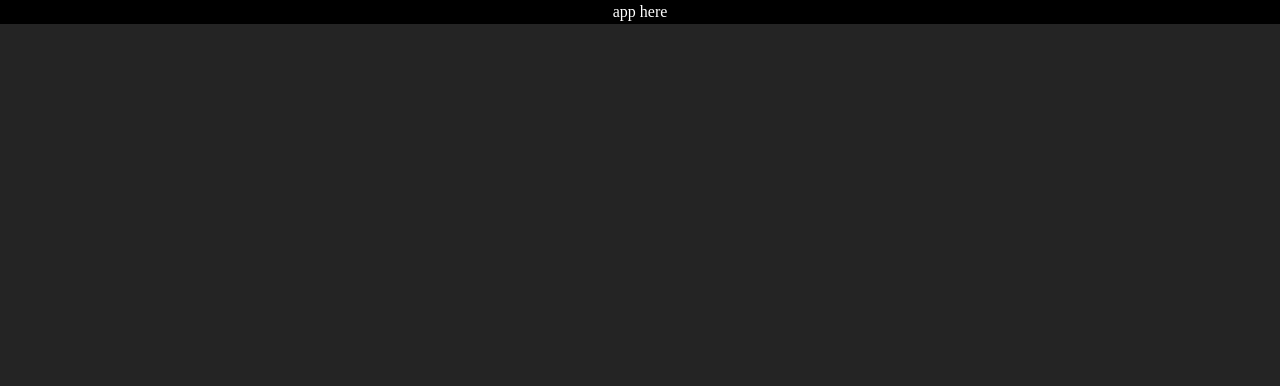
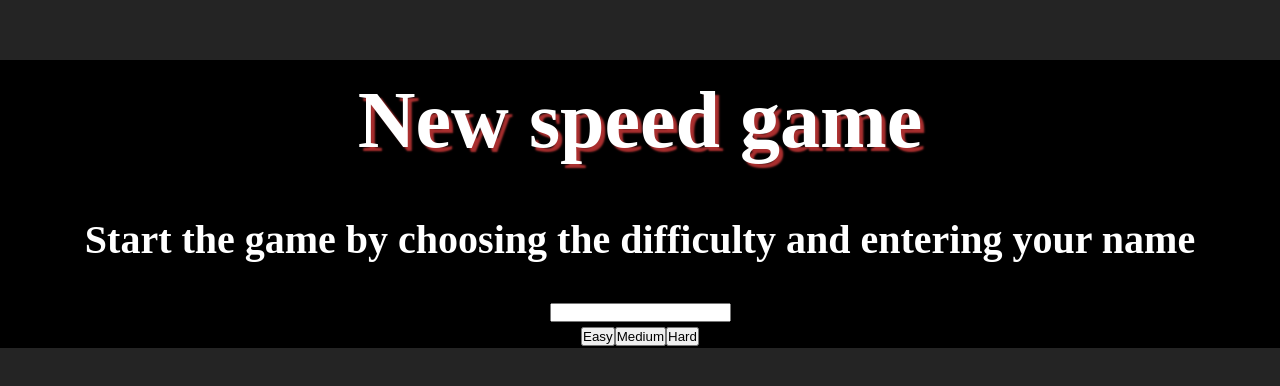
Before and after one commit to pinjaalanne/speedgamereact, a React (Vite) app: page / in a window 1280 px wide. Shown: the top 386 px of the page. Built offline with nearby package versions, Linux system fonts and the light colour scheme.

Commit message:
added level buttons

```diff
--- a/src/App.jsx
+++ b/src/App.jsx
@@ -1,8 +1,15 @@
+import NewGame from "./components/NewGame"
+
 function App() {
+
+  const gameLevelHandler = (level) => {
+    console.log(level);
+  }
 
   return (
     <>
-      app here
+      <h1>New speed game</h1>
+      <NewGame onclick={gameLevelHandler} />
     </>
   )
 }
--- /dev/null
+++ b/src/components/NewGame.jsx
@@ -0,0 +1,15 @@
+function NewGame({ onclick }) {
+    return (
+        <>
+            <h2> Start the game by choosing the difficulty and entering your name</h2>
+            <input type="text" />
+            <div>
+                <button onClick={() => onclick('easy')}>Easy</button>
+                <button onClick={() => onclick('medium')}>Medium</button>
+                <button onClick={() => onclick('hard')}>Hard</button>
+            </div>
+        </>
+    );
+}
+
+export default NewGame
```
